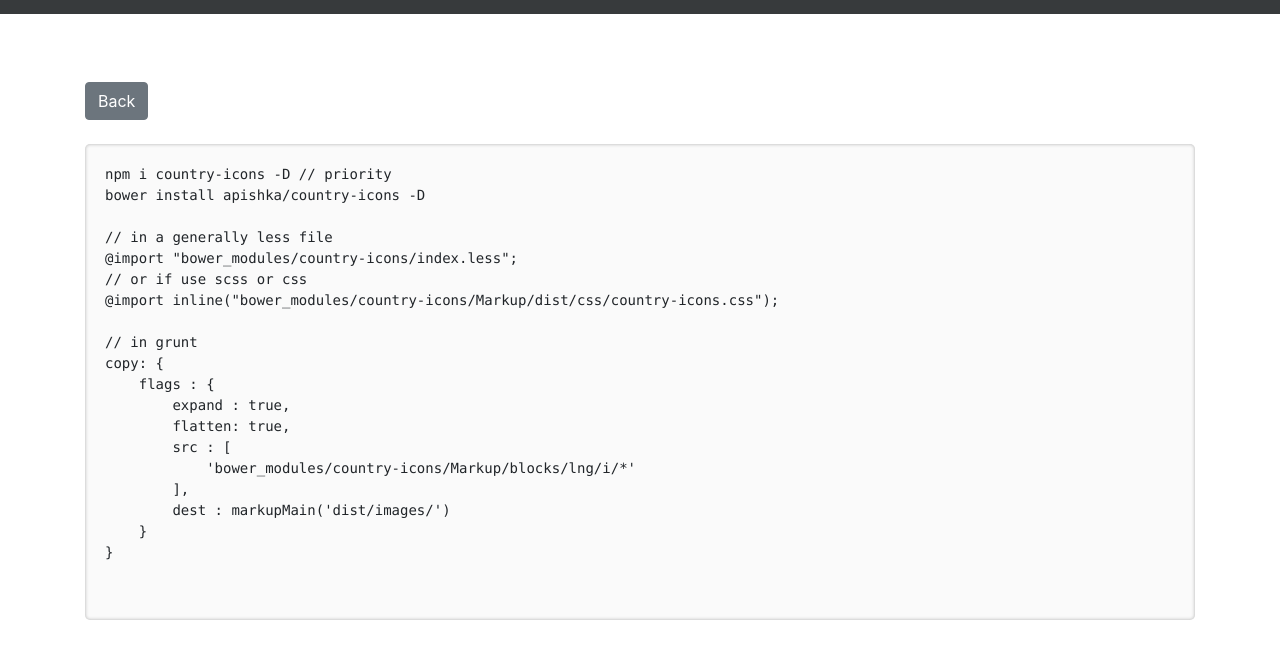
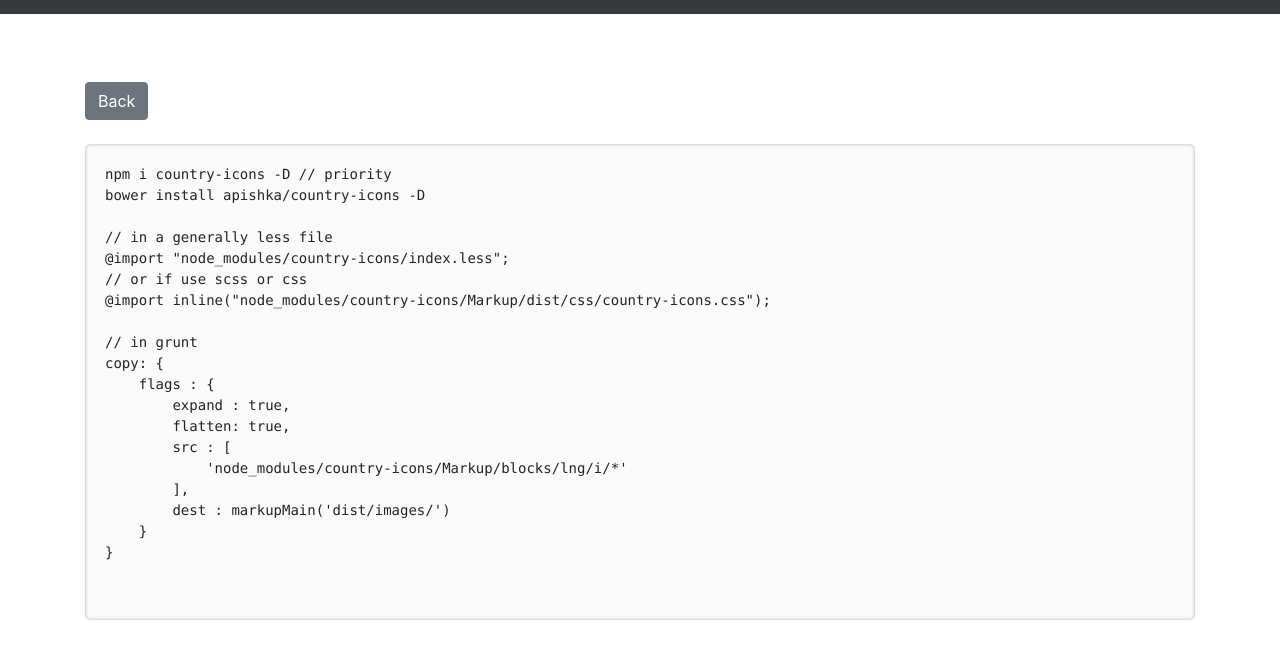
Before and after one commit to apishka/country-icons, a website built with webpack: page index.html at #!/install in a window 1280 px wide. Shown: the part 42-700 px from the top of the page. Built offline with nearby package versions, Linux system fonts and the light colour scheme; some packages are replaced by stand-ins of ours; files whose address does not match are found by name.

Commit message:
node_modules everywhere

```diff
--- a/src/modules/install/install.html
+++ b/src/modules/install/install.html
@@ -10,9 +10,9 @@ npm i country-icons -D // priority
 bower install apishka/country-icons -D
 
 // in a generally less file
-@import "bower_modules/country-icons/index.less";
+@import "node_modules/country-icons/index.less";
 // or if use scss or css
-@import inline("bower_modules/country-icons/Markup/dist/css/country-icons.css");
+@import inline("node_modules/country-icons/Markup/dist/css/country-icons.css");
 
 // in grunt
 copy: {
@@ -20,7 +20,7 @@ copy: {
         expand : true,
         flatten: true,
         src : [
-            'bower_modules/country-icons/Markup/blocks/lng/i/*'
+            'node_modules/country-icons/Markup/blocks/lng/i/*'
         ],
         dest : markupMain('dist/images/')
     }
```
